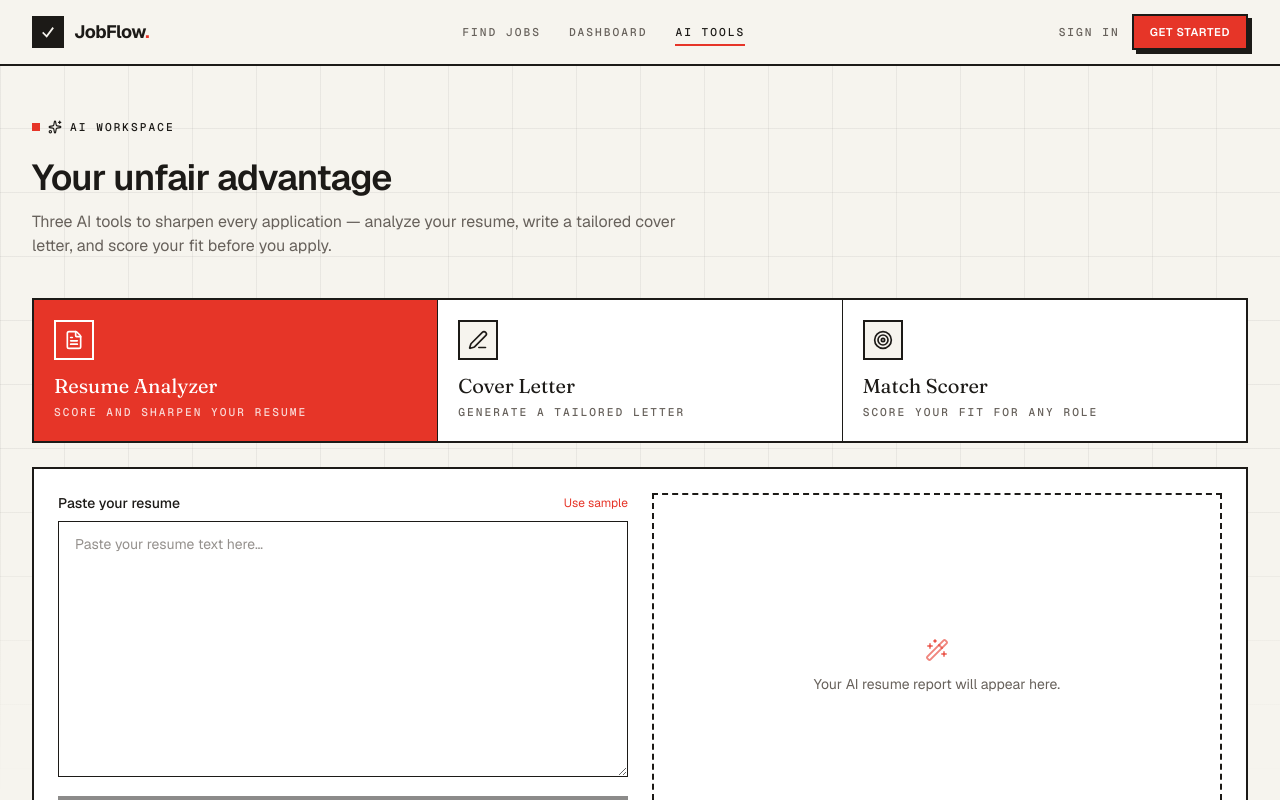
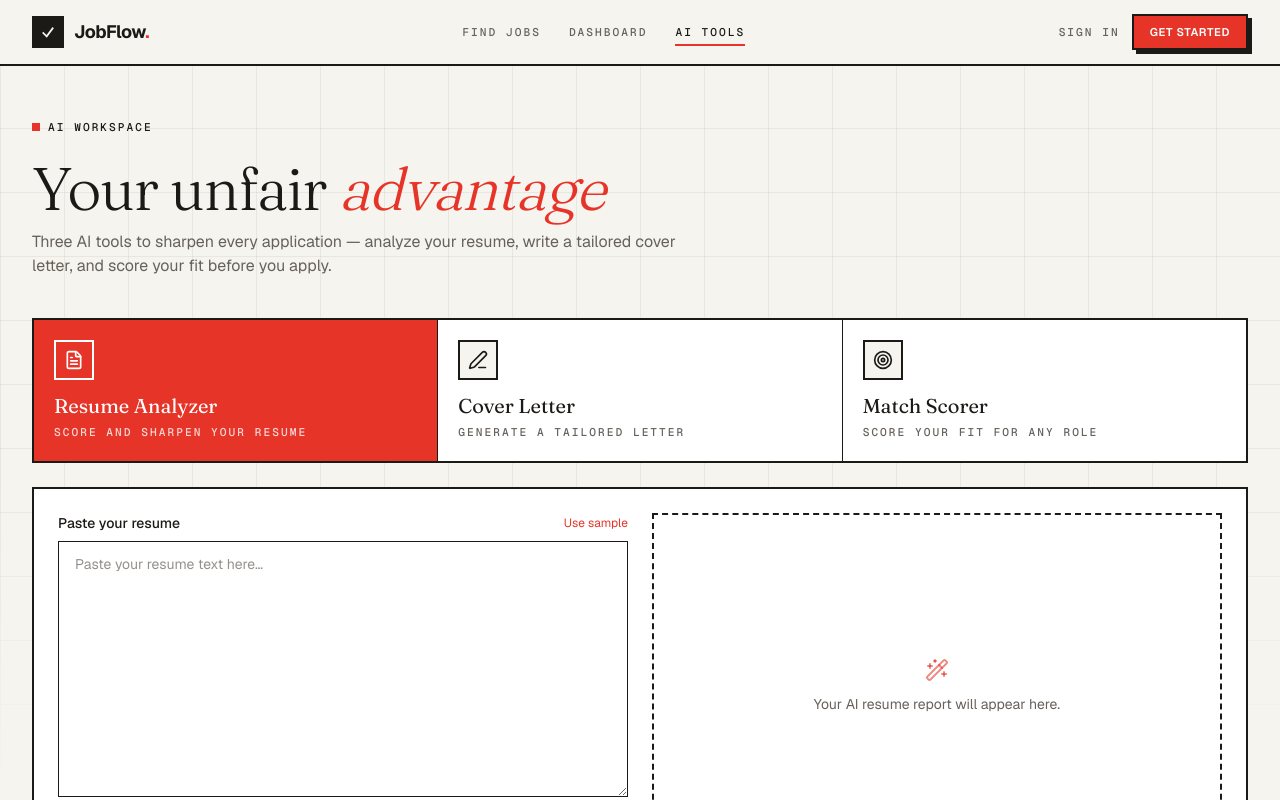
Before and after one commit to madhushigli1/jobflow-ai, a Next.js app in the folder jobflow-ai/: page /ai-tools in a window 1280 px wide. Shown: the top 800 px of the page. Built offline with nearby package versions, Linux system fonts and the light colour scheme.

Commit message:
style(ai-tools): serif masthead for AI workspace page

```diff
--- a/jobflow-ai/src/app/ai-tools/page.tsx
+++ b/jobflow-ai/src/app/ai-tools/page.tsx
@@ -1,5 +1,4 @@
 import type { Metadata } from "next";
-import { Sparkles } from "lucide-react";
 import { Container, Eyebrow } from "@/shared/ui";
 import { AiTools } from "@/features/ai-tools";
 
@@ -13,11 +12,9 @@ export default function AiToolsPage() {
   return (
     <Container className="py-12">
       <div className="max-w-2xl">
-        <Eyebrow>
-          <Sparkles className="size-3.5" /> AI workspace
-        </Eyebrow>
-        <h1 className="mt-5 text-3xl font-semibold tracking-tight sm:text-4xl">
-          Your unfair advantage
+        <Eyebrow>AI Workspace</Eyebrow>
+        <h1 className="mt-5 font-serif text-5xl font-light tracking-tight sm:text-6xl">
+          Your unfair <span className="italic text-accent">advantage</span>
         </h1>
         <p className="mt-3 text-muted-foreground">
           Three AI tools to sharpen every application — analyze your resume, write a
```
